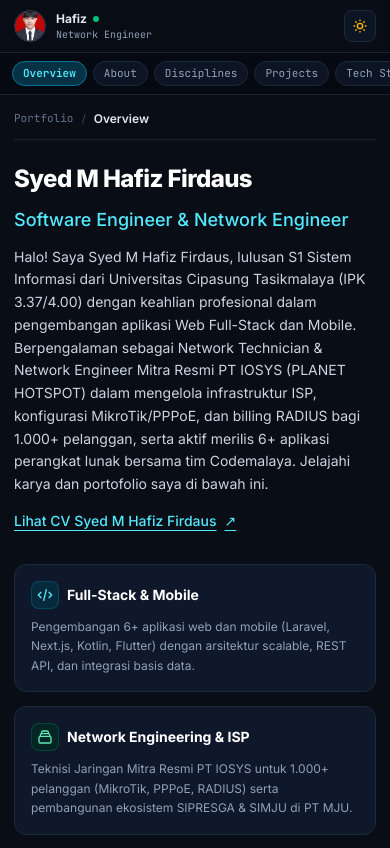
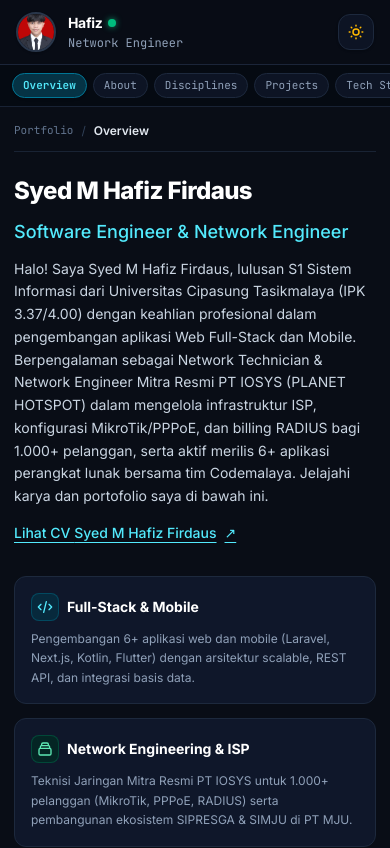
Before and after one commit to bzt29/portfolio-prof, a Next.js app: page / in a window 390 px wide. Shown: the top 848 px of the page. Built offline with nearby package versions, Linux system fonts and the light colour scheme; no server answers.

Commit message:
feat: enlarge avatar, typography and controls in mobile header

```diff
--- a/src/components/DarkView.tsx
+++ b/src/components/DarkView.tsx
@@ -58,39 +58,39 @@ export default function DarkView({
   return (
     <div className="bg-[#090d16] text-slate-300 antialiased flex flex-col min-h-screen selection:bg-cyan-500/20 selection:text-cyan-300 w-full">
       {/* Mobile Sticky Top Header (< 768px) */}
-      <header className="md:hidden sticky top-0 z-40 w-full border-b backdrop-blur-md px-3.5 py-2.5 flex items-center justify-between transition-colors bg-[#090d16]/95 border-slate-800/90 text-slate-200">
-        <div className="flex items-center gap-2.5 min-w-0">
-          <div className="w-8 h-8 rounded-full overflow-hidden border border-slate-700 flex-shrink-0">
+      <header className="md:hidden sticky top-0 z-40 w-full border-b backdrop-blur-md px-4 py-3 flex items-center justify-between transition-colors bg-[#090d16]/95 border-slate-800/90 text-slate-200">
+        <div className="flex items-center gap-3 min-w-0">
+          <div className="w-10 h-10 rounded-full overflow-hidden border-2 border-slate-700/80 shadow-sm shrink-0">
             <img
               src={PERSONAL_INFO.avatarUrl}
               alt={PERSONAL_INFO.name}
-              className="w-full h-full object-cover rounded-full"
+              className="w-full h-full object-cover object-center"
             />
           </div>
           <div className="min-w-0">
             <div className="flex items-center gap-1.5">
-              <span className="font-bold text-xs truncate">
+              <span className="font-bold text-sm text-white tracking-tight truncate">
                 {PERSONAL_INFO.shortName}
               </span>
-              <span className="w-1.5 h-1.5 rounded-full bg-emerald-500 flex-shrink-0"></span>
+              <span className="w-2 h-2 rounded-full bg-emerald-500 shrink-0 shadow-[0_0_6px_rgba(16,185,129,0.8)]"></span>
             </div>
-            <p className="text-[10px] font-mono text-slate-400 truncate">
+            <p className="text-xs font-mono text-slate-400 truncate mt-0.5">
               {PERSONAL_INFO.roleSubtitle}
             </p>
           </div>
         </div>
 
         {/* Right: Theme Toggle */}
-        <div className="flex items-center flex-shrink-0">
+        <div className="flex items-center shrink-0">
           <button
             type="button"
             onClick={() => onThemeChange?.("light")}
             aria-label="Switch to White (Light) mode"
             title="Switch to White View"
-            className="w-8 h-8 rounded-lg flex items-center justify-center border text-xs bg-[#0d1424] border-slate-800 text-amber-400 hover:text-amber-300 transition-colors"
+            className="w-9 h-9 rounded-xl flex items-center justify-center border text-xs bg-[#0d1424] border-slate-800 text-amber-400 hover:text-amber-300 hover:bg-slate-800 transition-colors shadow-sm cursor-pointer"
           >
             <svg
-              className="w-4 h-4"
+              className="w-4.5 h-4.5"
               fill="none"
               stroke="currentColor"
               viewBox="0 0 24 24"
--- a/src/components/MobileView.tsx
+++ b/src/components/MobileView.tsx
@@ -73,7 +73,7 @@ export default function MobileView() {
               <span className="w-2 h-2 rounded-full bg-tertiary shadow-[0_0_8px_rgba(78,222,163,0.6)] animate-pulse"></span>
               <span className="font-label-sm text-label-sm text-tertiary font-mono">AVAILABLE</span>
             </div>
-            <div className="w-8 h-8 rounded-full overflow-hidden border border-primary/40 shadow-md">
+            <div className="w-10 h-10 rounded-full overflow-hidden border-2 border-primary/40 shadow-md shrink-0">
               <img
                 src={PERSONAL_INFO.avatarUrl}
                 alt={PERSONAL_INFO.shortName}
--- a/src/components/WhiteView.tsx
+++ b/src/components/WhiteView.tsx
@@ -58,39 +58,39 @@ export default function WhiteView({
   return (
     <div className="bg-[#f8fafc] text-slate-800 antialiased flex flex-col min-h-screen selection:bg-brand-100 selection:text-brand-700 w-full">
       {/* Mobile Sticky Top Header (< 768px) */}
-      <header className="md:hidden sticky top-0 z-40 w-full border-b backdrop-blur-md px-3.5 py-2.5 flex items-center justify-between transition-colors bg-[#f8fafc]/95 border-slate-200 text-slate-800">
-        <div className="flex items-center gap-2.5 min-w-0">
-          <div className="w-8 h-8 rounded-full overflow-hidden border border-slate-300 flex-shrink-0">
+      <header className="md:hidden sticky top-0 z-40 w-full border-b backdrop-blur-md px-4 py-3 flex items-center justify-between transition-colors bg-[#f8fafc]/95 border-slate-200 text-slate-800">
+        <div className="flex items-center gap-3 min-w-0">
+          <div className="w-10 h-10 rounded-full overflow-hidden border-2 border-slate-300 shadow-sm shrink-0">
             <img
               src={PERSONAL_INFO.avatarUrl}
               alt={PERSONAL_INFO.name}
-              className="w-full h-full object-cover rounded-full"
+              className="w-full h-full object-cover object-center"
             />
           </div>
           <div className="min-w-0">
             <div className="flex items-center gap-1.5">
-              <span className="font-bold text-xs truncate">
+              <span className="font-bold text-sm text-slate-900 tracking-tight truncate">
                 {PERSONAL_INFO.shortName}
               </span>
-              <span className="w-1.5 h-1.5 rounded-full bg-emerald-500 flex-shrink-0"></span>
+              <span className="w-2 h-2 rounded-full bg-emerald-500 shrink-0 shadow-[0_0_6px_rgba(16,185,129,0.8)]"></span>
             </div>
-            <p className="text-[10px] font-mono text-slate-500 truncate">
+            <p className="text-xs font-mono text-slate-500 truncate mt-0.5">
               {PERSONAL_INFO.roleSubtitle}
             </p>
           </div>
         </div>
 
         {/* Right: Theme Toggle */}
-        <div className="flex items-center flex-shrink-0">
+        <div className="flex items-center shrink-0">
           <button
             type="button"
             onClick={() => onThemeChange?.("dark")}
             aria-label="Switch to Dark mode"
             title="Switch to Dark View"
-            className="w-8 h-8 rounded-lg flex items-center justify-center border text-xs bg-white border-slate-200 text-slate-700 hover:text-slate-900 transition-colors shadow-sm"
+            className="w-9 h-9 rounded-xl flex items-center justify-center border text-xs bg-white border-slate-200 text-slate-700 hover:text-slate-900 hover:bg-slate-100 transition-colors shadow-sm cursor-pointer"
           >
             <svg
-              className="w-4 h-4"
+              className="w-4.5 h-4.5"
               fill="none"
               stroke="currentColor"
               viewBox="0 0 24 24"
```
